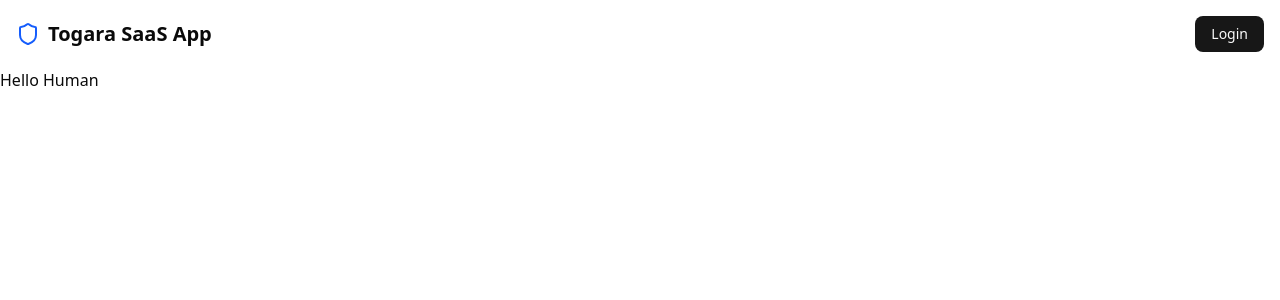
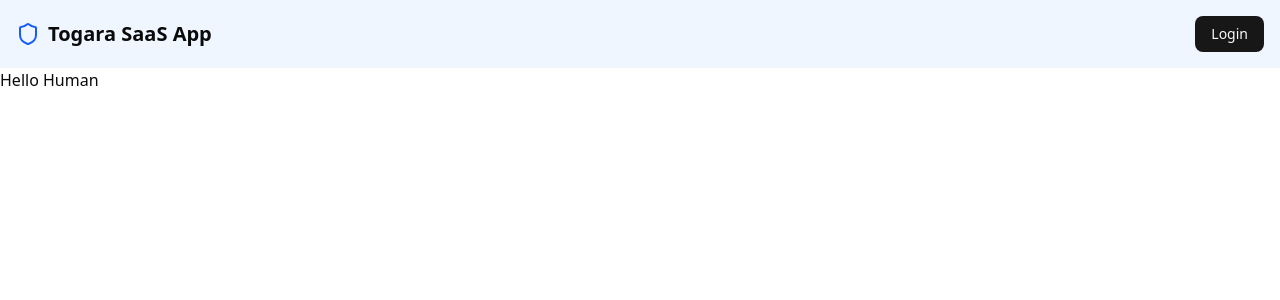
Before and after one commit to TogaraCode/SaaSPro, a Next.js app in the folder saaspro/: page / in a window 1280 px wide. Shown: the top 300 px of the page. Built offline with nearby package versions, Linux system fonts and the light colour scheme; no server answers.

Commit message:
Header color changed if homepage route is true

```diff
--- a/saaspro/components/Header.tsx
+++ b/saaspro/components/Header.tsx
@@ -4,10 +4,16 @@ import { SignedIn, SignInButton, SignedOut, UserButton } from "@clerk/nextjs"
 import { Shield } from "lucide-react"
 import Link from "next/link"
 import { Button } from "./ui/button"
+import { usePathname } from "next/navigation"
 
 function Header() {
+    const pathname = usePathname();
+    const isHomePage = pathname === "/";
+
   return (
-    <div className="p-4 flex justify-between items-center">
+    <div className={`p-4 flex justify-between items-center ${
+        isHomePage ? " bg-blue-50" : "bg-white border-b border-blue-50"
+    }`}>
     <Link href="/" className="flex items-center">
         <Shield className="w-6 h-6 text-blue-600 mr-2" />
 
```
